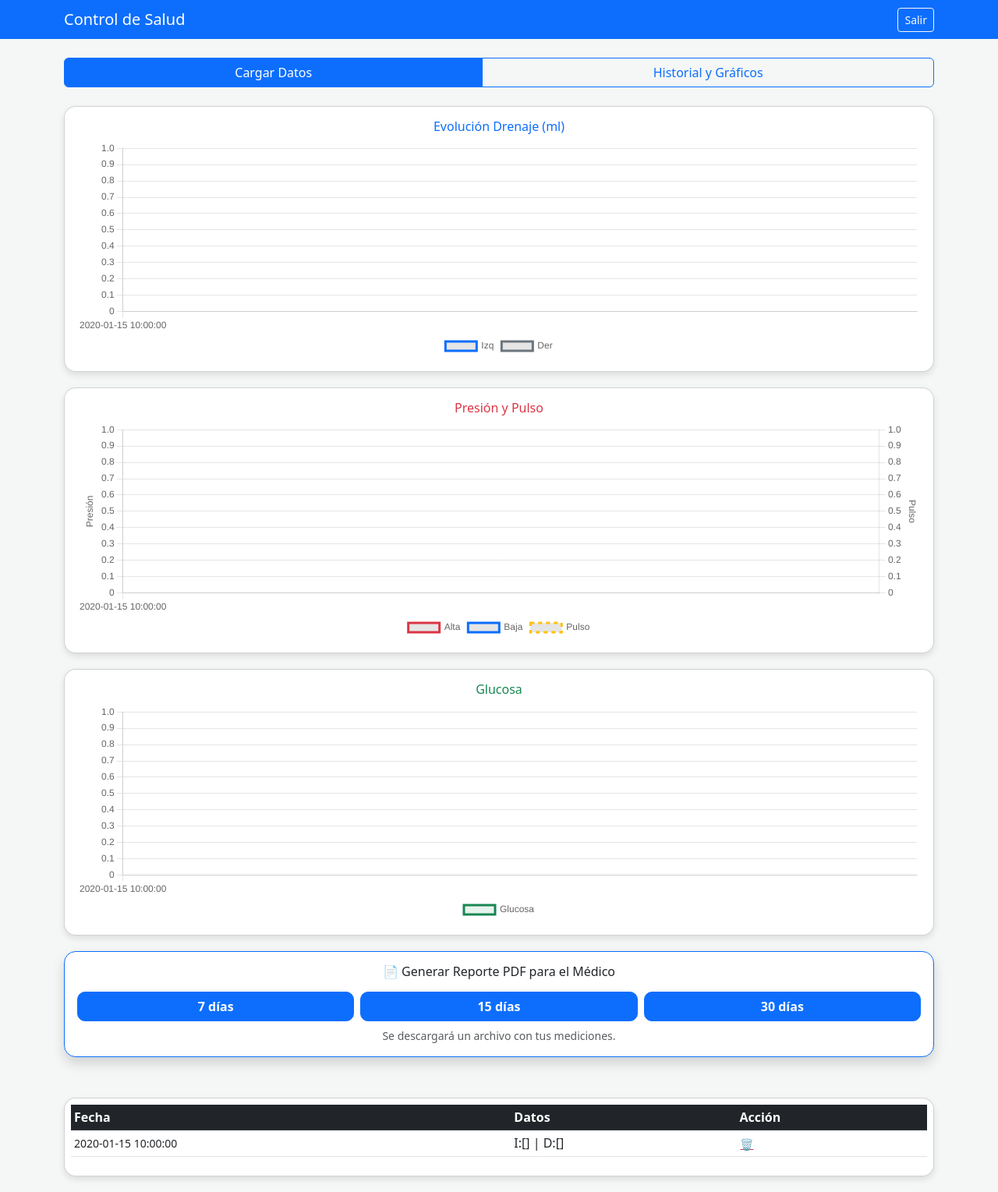
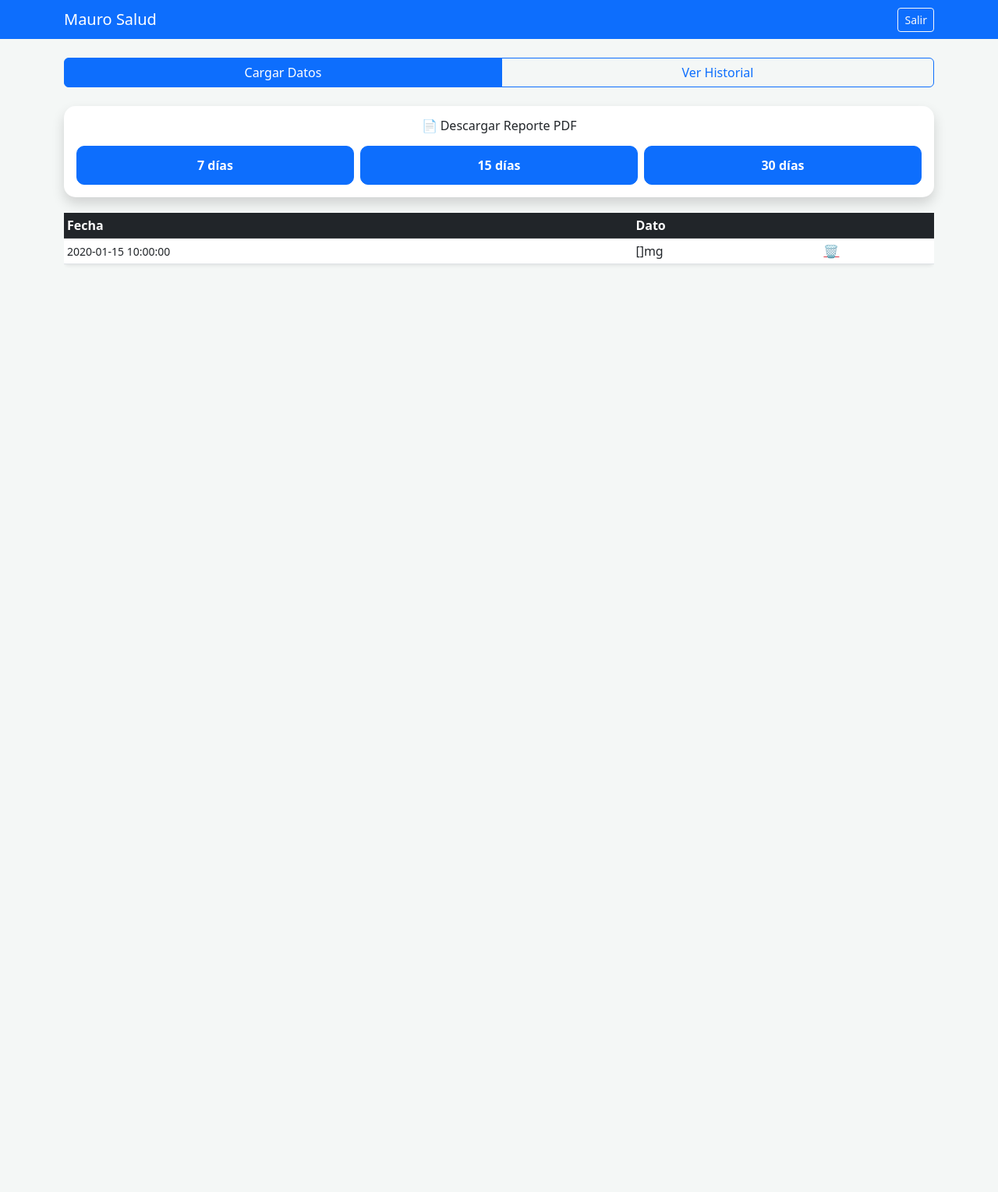
Before and after one commit to Pastormerlo/control-drenaje, a Flask app: page /ver in a window 1280 px wide. Shown: the whole page at 78% size. After the commit the page ends 340 px from the top, so only its background shows below. Run offline with Flask 3, Linux system fonts and the light colour scheme; a user stored in the database is signed in; tables that the repository leaves empty hold one stand-in row (values such as "Sample post"); a database or web service that is not in the repository returns one stand-in record (values such as "Sample title"); some libraries are stand-ins or nearby versions.

Commit message:
Add files via upload

```diff
--- a/templates/index.html
+++ b/templates/index.html
@@ -5,22 +5,21 @@
     <meta name="viewport" content="width=device-width, initial-scale=1.0">
     <title>Salud - Mauro</title>
     <link rel="manifest" href="/static/manifest.json">
-    <meta name="theme-color" content="#0d6efd">
     <link href="https://cdn.jsdelivr.net/npm/bootstrap@5.3.0/dist/css/bootstrap.min.css" rel="stylesheet">
+    <script src="https://cdn.jsdelivr.net/npm/bootstrap@5.3.0/dist/js/bootstrap.bundle.min.js"></script>
     <script src="https://cdn.jsdelivr.net/npm/chart.js"></script>
     <style>
         body { background-color: #f4f7f6; }
-        .card { border-radius: 15px; box-shadow: 0 4px 8px rgba(0,0,0,0.1); margin-bottom: 20px; }
+        .card { border-radius: 15px; box-shadow: 0 4px 8px rgba(0,0,0,0.1); margin-bottom: 20px; border:none; }
         .seccion-oculta { display: none; }
-        canvas { max-height: 280px; }
-        .btn-reporte { font-weight: bold; border-radius: 10px; }
+        .btn-reporte { font-weight: bold; border-radius: 10px; padding: 12px; }
     </style>
 </head>
 <body>
 
 <nav class="navbar navbar-dark bg-primary mb-4">
     <div class="container">
-        <span class="navbar-brand mb-0 h1">Control de Salud</span>
+        <span class="navbar-brand mb-0 h1">Mauro Salud</span>
         <a href="{{ url_for('logout') }}" class="btn btn-outline-light btn-sm">Salir</a>
     </div>
 </nav>
@@ -28,22 +27,20 @@
 <div class="container">
     <div class="btn-group w-100 mb-4">
         <a href="{{ url_for('cargar_registro') }}" class="btn btn-primary">Cargar Datos</a>
-        <a href="{{ url_for('ver_registros') }}" class="btn btn-outline-primary">Historial y Gráficos</a>
+        <a href="{{ url_for('ver_registros') }}" class="btn btn-outline-primary">Ver Historial</a>
     </div>
 
     {% if modo == 'cargar' %}
-    <div class="row justify-content-center">
-        <div class="col-md-8">
     <div class="card p-4">
         <h4 class="text-center mb-3">Nuevo Registro</h4>
         {% if success %}<div class="alert alert-success">{{ success }}</div>{% endif %}
         <form action="{{ url_for('cargar_registro') }}" method="POST">
             <div class="row g-3">
-                        <div class="col-6"><label>Fecha</label><input type="date" name="fecha" class="form-control" required></div>
-                        <div class="col-6"><label>Hora</label><input type="time" name="hora" class="form-control" required></div>
+                <div class="col-6"><label>Fecha</label><input type="date" name="fecha" class="form-control" required id="f_input"></div>
+                <div class="col-6"><label>Hora</label><input type="time" name="hora" class="form-control" required id="h_input"></div>
 
                 <div class="col-12">
-                            <label>Tipo de Medición</label>
+                    <label>¿Qué vas a medir?</label>
                     <select class="form-select form-select-lg" id="tipo_registro" name="tipo_registro" onchange="mostrarCampos()">
                         <option value="drenaje">💧 Drenaje</option>
                         <option value="presion">❤️ Presión Arterial</option>
@@ -51,157 +48,93 @@
                     </select>
                 </div>
 
-                        <div id="campos_drenaje" class="row g-3 mt-1">
+                <div id="campos_drenaje" class="row g-2 mt-1">
                     <div class="col-6"><label>Izq (ml)</label><input type="number" step="0.1" name="cantidad_izq" class="form-control"></div>
                     <div class="col-6"><label>Der (ml)</label><input type="number" step="0.1" name="cantidad_der" class="form-control"></div>
                 </div>
 
-                        <div id="campos_presion" class="row g-3 mt-1 seccion-oculta">
+                <div id="campos_presion" class="row g-2 mt-1 seccion-oculta">
                     <div class="col-4"><label>Alta</label><input type="number" name="presion_alta" class="form-control"></div>
                     <div class="col-4"><label>Baja</label><input type="number" name="presion_baja" class="form-control"></div>
                     <div class="col-4"><label>Pulso</label><input type="number" name="pulso" class="form-control"></div>
                 </div>
 
-                        <div id="campos_glucosa" class="row g-3 mt-1 seccion-oculta">
+                <div id="campos_glucosa" class="row g-2 mt-1 seccion-oculta">
                     <div class="col-12"><label>Glucosa (mg/dL)</label><input type="number" name="glucosa" class="form-control"></div>
                 </div>
 
-                        <div class="col-12 mt-2">
-                            <label>Observaciones (opcional)</label>
-                            <textarea name="observaciones" class="form-control" rows="2" placeholder="Ej: Ayunas, después de caminar..."></textarea>
-                        </div>
-
-                        <button type="submit" class="btn btn-success w-100 mt-4 fw-bold p-3">GUARDAR REGISTRO</button>
+                <div class="col-12"><label>Observaciones</label><textarea name="observaciones" class="form-control" rows="2"></textarea></div>
+                <button type="submit" class="btn btn-success w-100 p-3 fw-bold mt-3">GUARDAR REGISTRO</button>
             </div>
         </form>
     </div>
-        </div>
-    </div>
+    <script>
+        document.getElementById('f_input').valueAsDate = new Date();
+        document.getElementById('h_input').value = new Date().toLocaleTimeString([], {hour: '2-digit', minute:'2-digit', hour12: false});
+    </script>
     {% endif %}
 
     {% if modo == 'ver' %}
-    <div class="row">
-        <div class="col-12">
-            <div class="card p-3">
-                <h6 class="text-center text-primary">Evolución Drenaje (ml)</h6>
-                <canvas id="chartDrenaje"></canvas>
+    <div class="card p-3 text-center border-primary shadow">
+        <h6 class="mb-3">📄 Descargar Reporte PDF</h6>
+        <div class="row g-2">
+            <div class="col-4"><button onclick="abrirOpciones(7)" class="btn btn-primary w-100 btn-reporte">7 días</button></div>
+            <div class="col-4"><button onclick="abrirOpciones(15)" class="btn btn-primary w-100 btn-reporte">15 días</button></div>
+            <div class="col-4"><button onclick="abrirOpciones(30)" class="btn btn-primary w-100 btn-reporte">30 días</button></div>
         </div>
     </div>
 
-        <div class="col-12">
-            <div class="card p-3">
-                <h6 class="text-center text-danger">Presión y Pulso</h6>
-                <canvas id="chartPresion"></canvas>
+    <div class="modal fade" id="modalPDF" tabindex="-1" aria-hidden="true">
+      <div class="modal-dialog modal-dialog-centered">
+        <div class="modal-content">
+          <div class="modal-header">
+            <h5 class="modal-title">Elegir tipo de reporte (<span id="dias_span"></span> días)</h5>
+            <button type="button" class="btn-close" data-bs-dismiss="modal" aria-label="Close"></button>
+          </div>
+          <div class="modal-body p-4">
+            <button onclick="generar(7, 'todos')" id="btn_todos" class="btn btn-outline-dark w-100 mb-2 p-3 text-start">📊 Todo el historial</button>
+            <button onclick="generar(7, 'drenaje')" id="btn_drenaje" class="btn btn-outline-primary w-100 mb-2 p-3 text-start">💧 Solo Drenaje</button>
+            <button onclick="generar(7, 'presion')" id="btn_presion" class="btn btn-outline-danger w-100 mb-2 p-3 text-start">❤️ Solo Presión</button>
+            <button onclick="generar(7, 'glucosa')" id="btn_glucosa" class="btn btn-outline-success w-100 p-3 text-start">🩸 Solo Glucosa</button>
+          </div>
+        </div>
       </div>
     </div>
 
-        <div class="col-12">
-            <div class="card p-3">
-                <h6 class="text-center text-success">Glucosa</h6>
-                <canvas id="chartGlucosa"></canvas>
-            </div>
-        </div>
-
-        <div class="col-12 mb-4">
-            <div class="card p-3 text-center border-primary shadow">
-                <h6 class="mb-3">📄 Generar Reporte PDF para el Médico</h6>
-                <div class="row g-2">
-                    <div class="col-4">
-                        <a href="{{ url_for('descargar_pdf', dias=7) }}" class="btn btn-primary w-100 btn-reporte">7 días</a>
-                    </div>
-                    <div class="col-4">
-                        <a href="{{ url_for('descargar_pdf', dias=15) }}" class="btn btn-primary w-100 btn-reporte">15 días</a>
-                    </div>
-                    <div class="col-4">
-                        <a href="{{ url_for('descargar_pdf', dias=30) }}" class="btn btn-primary w-100 btn-reporte">30 días</a>
-                    </div>
-                </div>
-                <small class="text-muted mt-2 d-block">Se descargará un archivo con tus mediciones.</small>
-            </div>
-        </div>
-
-        <div class="col-12 mt-2">
-            <div class="card p-2">
     <div class="table-responsive">
-                    <table class="table table-sm table-hover">
-                        <thead class="table-dark">
-                            <tr><th>Fecha</th><th>Datos</th><th>Acción</th></tr>
-                        </thead>
+        <table class="table table-sm table-hover bg-white rounded shadow-sm">
+            <thead class="table-dark"><tr><th>Fecha</th><th>Dato</th><th></th></tr></thead>
             <tbody>
                 {% for r in registros %}
                 <tr>
-                                <td><small>{{ r.fecha }}</small></td>
+                    <td><small>{{r.fecha}}</small></td>
                     <td>
-                                    {% if r.cant_izq or r.cant_der %}
-                                        I:{{ r.cant_izq or 0 }} | D:{{ r.cant_der or 0 }}
-                                    {% elif r.presion_alta %}
-                                        {{ r.presion_alta }}/{{ r.presion_baja }} <small>({{ r.pulso }})</small>
-                                    {% else %}
-                                        {{ r.glucosa }} mg/dL
-                                    {% endif %}
+                        {% if r.tipo == 'drenaje' %}I:{{r.cant_izq or 0}}|D:{{r.cant_der or 0}}
+                        {% elif r.tipo == 'presion' %}{{r.presion_alta}}/{{r.presion_baja}}
+                        {% else %}{{r.glucosa}}mg{% endif %}
                     </td>
-                                <td>
-                                    <a href="{{ url_for('borrar', id=r.id) }}" class="btn btn-link btn-sm text-danger p-0" onclick="return confirm('¿Borrar este registro?');">🗑️</a>
-                                </td>
+                    <td><a href="{{ url_for('borrar', id=r.id) }}" class="text-danger" onclick="return confirm('¿Borrar?')">🗑️</a></td>
                 </tr>
                 {% endfor %}
             </tbody>
         </table>
     </div>
-            </div>
-        </div>
-    </div>
 
     <script>
-        const configBase = { responsive: true, maintainAspectRatio: false, plugins: { legend: { position: 'bottom' } } };
+        let diasSeleccionados = 7;
+        const modal = new bootstrap.Modal(document.getElementById('modalPDF'));
 
-        // Drenaje
-        new Chart(document.getElementById('chartDrenaje'), {
-            type: 'line',
-            data: {
-                labels: [{% for r in registros|reverse %}{% if r.cant_izq or r.cant_der %}"{{r.fecha}}",{% endif %}{% endfor %}],
-                datasets: [
-                    { label: 'Izq', data: [{% for r in registros|reverse %}{% if r.cant_izq or r.cant_der %}{{r.cant_izq or 0}},{% endif %}{% endfor %}], borderColor: '#0d6efd', tension: 0.3 },
-                    { label: 'Der', data: [{% for r in registros|reverse %}{% if r.cant_izq or r.cant_der %}{{r.cant_der or 0}},{% endif %}{% endfor %}], borderColor: '#6c757d', tension: 0.3 }
-                ]
-            }, options: configBase
-        });
+        function abrirOpciones(dias) {
+            diasSeleccionados = dias;
+            document.getElementById('dias_span').innerText = dias;
+            modal.show();
+        }
 
-        // Presión Arterial (Doble Eje)
-        new Chart(document.getElementById('chartPresion'), {
-            type: 'line',
-            data: {
-                labels: [{% for r in registros|reverse %}{% if r.presion_alta %}"{{r.fecha}}",{% endif %}{% endfor %}],
-                datasets: [
-                    { label: 'Alta', data: [{% for r in registros|reverse %}{% if r.presion_alta %}{{r.presion_alta}},{% endif %}{% endfor %}], borderColor: '#dc3545', yAxisID: 'y' },
-                    { label: 'Baja', data: [{% for r in registros|reverse %}{% if r.presion_baja %}{{r.presion_baja}},{% endif %}{% endfor %}], borderColor: '#0d6efd', yAxisID: 'y' },
-                    { label: 'Pulso', data: [{% for r in registros|reverse %}{% if r.pulso %}{{r.pulso}},{% endif %}{% endfor %}], borderColor: '#ffc107', yAxisID: 'y1', borderDash: [5,5] }
-                ]
-            },
-            options: {
-                ...configBase,
-                scales: {
-                    y: { position: 'left', title: { display: true, text: 'Presión' } },
-                    y1: { position: 'right', grid: { drawOnChartArea: false }, title: { display: true, text: 'Pulso' } }
+        function generar(dias_ignorado, tipo) {
+            // Usamos la variable global diasSeleccionados
+            window.location.href = `/reporte-pdf?dias=${diasSeleccionados}&tipo=${tipo}`;
+            modal.hide();
         }
-            }
-        });
-
-        // Glucosa
-        new Chart(document.getElementById('chartGlucosa'), {
-            type: 'line',
-            data: {
-                labels: [{% for r in registros|reverse %}{% if r.glucosa %}"{{r.fecha}}",{% endif %}{% endfor %}],
-                datasets: [{
-                    label: 'Glucosa',
-                    data: [{% for r in registros|reverse %}{% if r.glucosa %}{{r.glucosa}},{% endif %}{% endfor %}],
-                    borderColor: '#198754',
-                    backgroundColor: 'rgba(25, 135, 84, 0.1)',
-                    fill: true,
-                    tension: 0.3
-                }]
-            }, options: configBase
-        });
     </script>
     {% endif %}
 </div>
@@ -213,9 +146,6 @@
         document.getElementById('campos_presion').classList.toggle('seccion-oculta', t !== 'presion');
         document.getElementById('campos_glucosa').classList.toggle('seccion-oculta', t !== 'glucosa');
     }
-    if ('serviceWorker' in navigator) {
-        navigator.serviceWorker.register('/static/sw.js').catch(err => console.log('SW error', err));
-    }
 </script>
 </body>
 </html>
```
Lines whose indentation alone changed are shown as unchanged.
